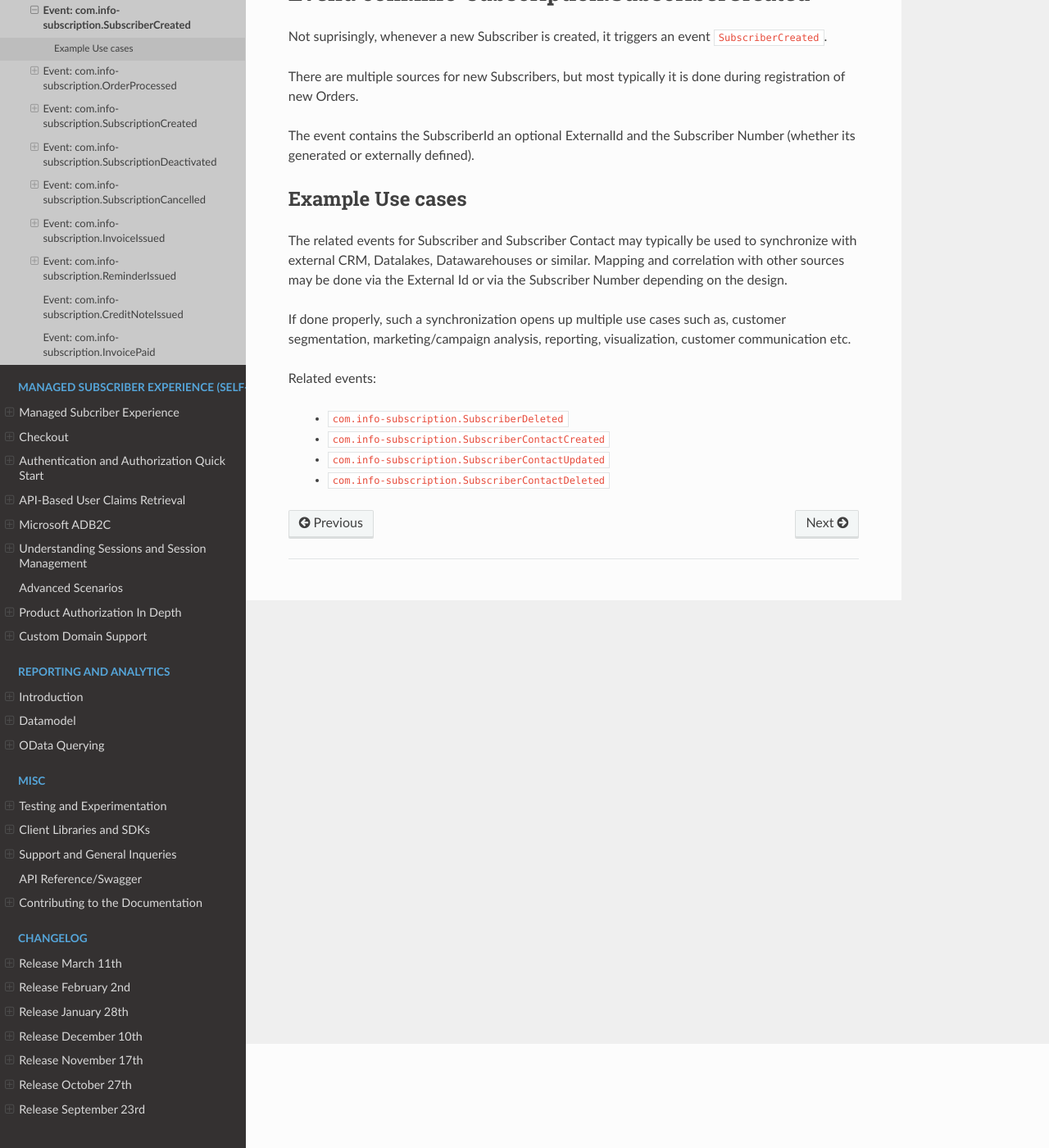
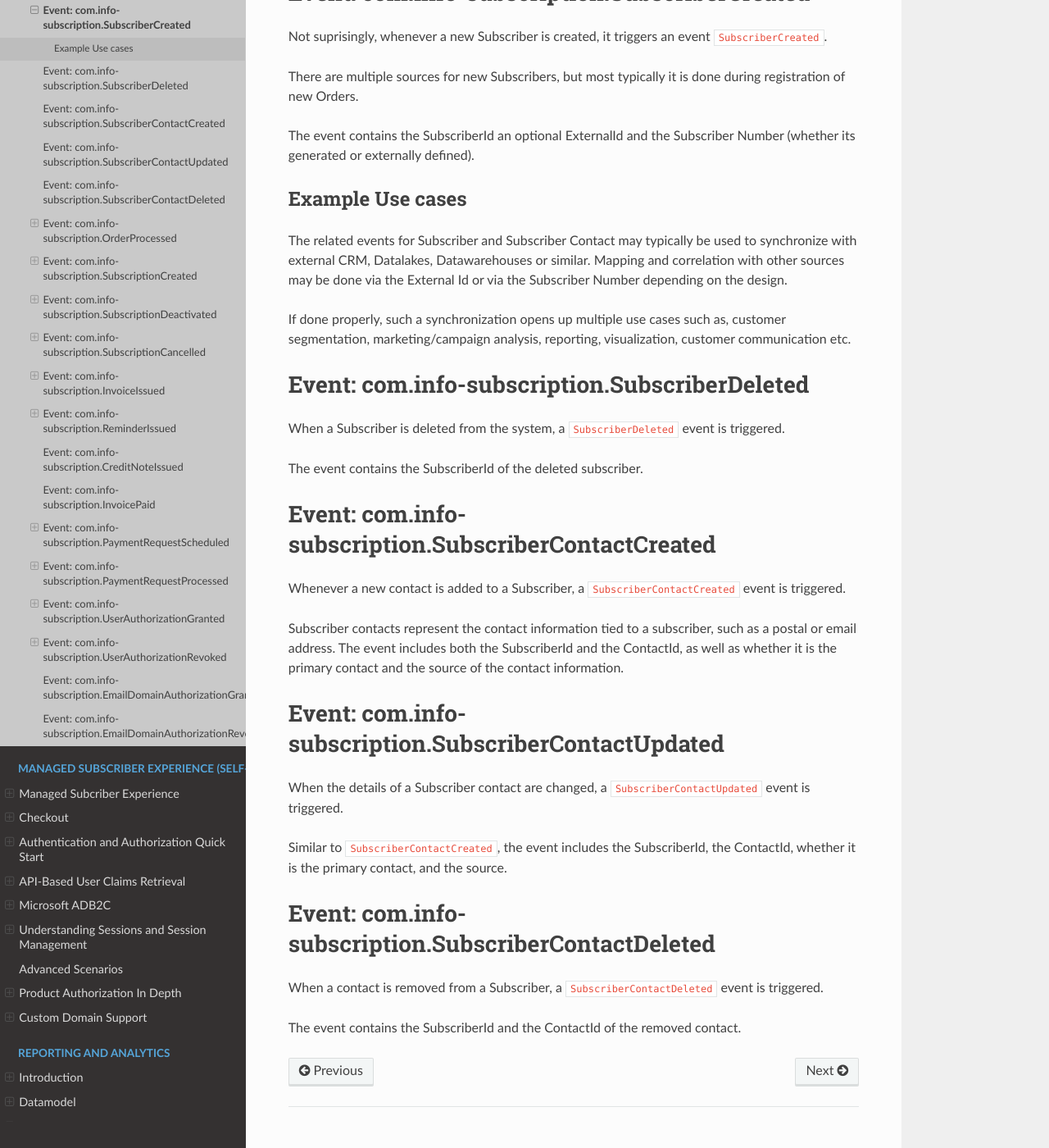
Before and after one commit to infosoftas/info-subscription-doc, a Sphinx documentation site: the page built from source/events/types/subscriber.rst, in a window 1280 px wide and 1400 px high, scrolled down 127 px. Shown: the whole window at 82% size. Built offline with Sphinx 7.4.7 and the Read the Docs theme 3.1.0, drawn with Linux system fonts in a browser that asks for light colours; formulas are drawn with MathJax 3.

Commit message:
Add missing events to Events and Webhooks documentation
Co-authored-by: esbenbach <1378302+esbenbach@users.noreply.github.com>

```diff
--- a/source/events/events-introduction.rst
+++ b/source/events/events-introduction.rst
@@ -256,3 +256,5 @@ The following contains a more detailed description of some of these events, when
     types/orders
     types/subscription
     types/invoice
+    types/payments
+    types/authorization
--- a/source/events/types/subscriber.rst
+++ b/source/events/types/subscriber.rst
@@ -16,9 +16,35 @@ Mapping and correlation with other sources may be done via the External Id or vi
 
 If done properly, such a synchronization opens up multiple use cases such as, customer segmentation, marketing/campaign analysis, reporting, visualization, customer communication etc.
 
-Related events:
+.. _subscriber-deleted-event:
 
- * ``com.info-subscription.SubscriberDeleted``
- * ``com.info-subscription.SubscriberContactCreated``
- * ``com.info-subscription.SubscriberContactUpdated``
- * ``com.info-subscription.SubscriberContactDeleted``
+Event: com.info-subscription.SubscriberDeleted
+----------------------------------------------
+When a Subscriber is deleted from the system, a ``SubscriberDeleted`` event is triggered.
+
+The event contains the SubscriberId of the deleted subscriber.
+
+.. _subscriber-contact-created-event:
+
+Event: com.info-subscription.SubscriberContactCreated
+-----------------------------------------------------
+Whenever a new contact is added to a Subscriber, a ``SubscriberContactCreated`` event is triggered.
+
+Subscriber contacts represent the contact information tied to a subscriber, such as a postal or email address.
+The event includes both the SubscriberId and the ContactId, as well as whether it is the primary contact and the source of the contact information.
+
+.. _subscriber-contact-updated-event:
+
+Event: com.info-subscription.SubscriberContactUpdated
+-----------------------------------------------------
+When the details of a Subscriber contact are changed, a ``SubscriberContactUpdated`` event is triggered.
+
+Similar to ``SubscriberContactCreated``, the event includes the SubscriberId, the ContactId, whether it is the primary contact, and the source.
+
+.. _subscriber-contact-deleted-event:
+
+Event: com.info-subscription.SubscriberContactDeleted
+-----------------------------------------------------
+When a contact is removed from a Subscriber, a ``SubscriberContactDeleted`` event is triggered.
+
+The event contains the SubscriberId and the ContactId of the removed contact.
```
Also changed, not shown: source/events/types/authorization.rst (added, +84 -0 lines), source/events/types/payments.rst (added, +44 -0 lines).
